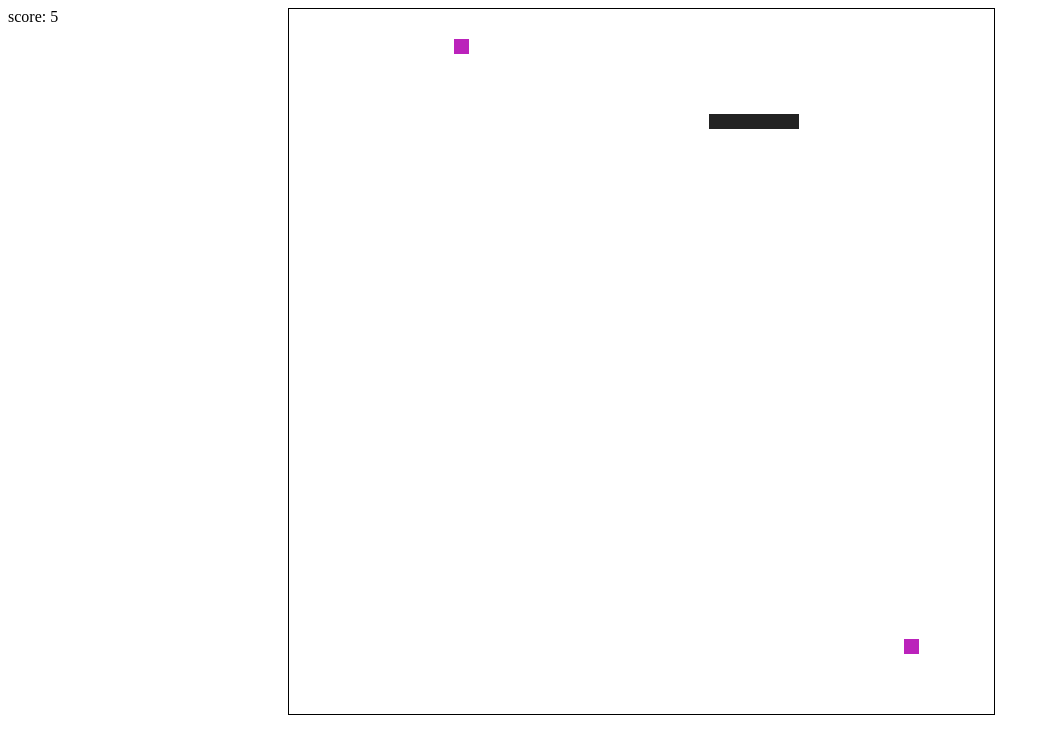
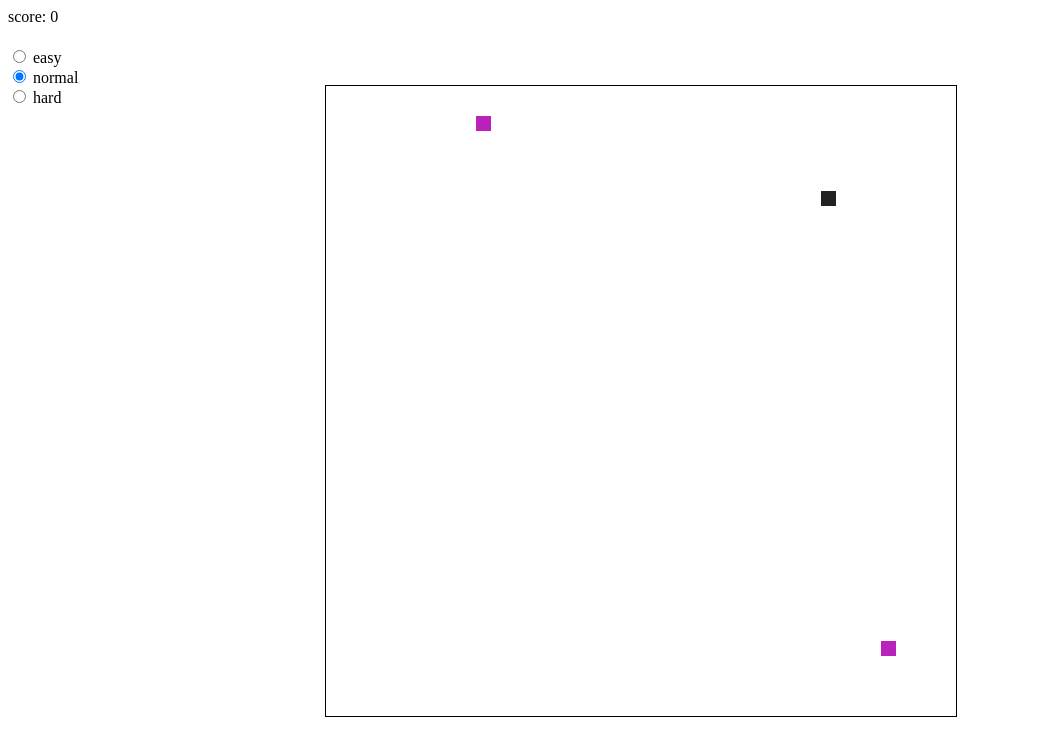
Before and after one commit to zett-8/snake-game, a website with bundled scripts: page index.html in a window 1280 px wide. Both pictures are taken after a click on the button "start". Shown: the whole page, without its empty margins (0-1050 px from the left). Built offline with nearby package versions, Linux system fonts and the light colour scheme.

Commit message:
make render.js

```diff
--- a/index.html
+++ b/index.html
@@ -9,8 +9,23 @@
 <canvas id="field"></canvas>
 <div id="score">score: 0</div>
 <button>start</button>
+<div class="modeSelector">
+    <div>
+        <input type="radio" id="easy" name="mode" value="1" />
+        <label>easy</label>
+    </div>
 
-<script type="module" src="js/another.js"></script>
+    <div>
+        <input type="radio" id="normal" name="mode" value="2" checked />
+        <label>normal</label>
+    </div>
+
+    <div>
+        <input type="radio" id="hard" name="mode" value="3" />
+        <label>hard</label>
+    </div>
+</div>
+
 <script type="module" src="js/main.js"></script>
 </body>
 </html>
--- a/js/main.js
+++ b/js/main.js
@@ -1,79 +1,130 @@
 'use strict'
 
+import { clear, renderField, renderSnake } from './renderer.js'
+
+// @ DOMs
+window.canvas = document.getElementById('field')
+window.ctx = window.canvas.getContext('2d')
+const button = document.querySelector('button')
+const inputs = document.querySelectorAll('input')
+const scoreDiv = document.querySelector('#score')
+
+// @ game parameters
 const SIZE = 15
+let score = 0
 let play = null
 let gameSpeed = 100
-let FIELDSIZE = '705'
-let score = 0
+let FIELDSIZE = 630
+// 1: easy , 2: normal, 3: hard
+let gameMode = 2
 let vector = { d: 'ArrowRight', x: SIZE, y: 0 }
-const canvas = document.getElementById('field')
-const ctx = canvas.getContext('2d')
-const button = document.querySelector('button')
-const scoreDiv = document.querySelector('#score')
-
-let baits = [{ x: 0, y: 0 }, { x: 0, y: 0}]
-const snake = [
-  { x: 75, y: 105 },
-  { x: 60, y: 105 },
-  { x: 45, y: 105 },
-  { x: 30, y: 105 },
-  { x: 15, y: 105 },
-  { x: 0, y: 105 },
-]
 
 
-const renderField = () => {
-  canvas.style.position = 'absolute'
-  canvas.style.left = '50%'
-  canvas.style.marginLeft = `-${String((FIELDSIZE / 2))}px`
+// @ snake and baits
+let baits = { num: 2, data: [] }
+let snake = [{ x: 75, y: 105 }]
 
-  canvas.width = FIELDSIZE
-  canvas.height = FIELDSIZE
+const settings = {
+  speed: () => {
+    switch (gameMode) {
+      case 1:
+        return 100
 
-  canvas.style.border = '1px black solid'
+      case 2:
+        return 100
+
+      case 3:
+        return 50
+    }
+  },
+  baitNum: () => {
+    switch (gameMode) {
+      case 1:
+        return 4
+
+      case 2:
+        return 2
+
+      case 3:
+        return 1
+    }
+  }
 }
 
-const renderSnake = () => {
-  ctx.fillStyle = '#222'
-  snake.forEach(s => ctx.fillRect(s.x, s.y, SIZE, SIZE))
+const initGame = () => {
+  score = 0
+  gameSpeed = settings.speed()
+  vector = { d: 'ArrowRight', x: SIZE, y: 0 }
+
+  baits = { num: settings.baitNum(), data: [] }
+  snake = [{ x: 75, y: 105 }]
+
+  renderField(FIELDSIZE)
+  makeBait()
+  renderUpdate()
+}
+
+
+
+
+
+
+const gameRoutine = () => {
+  clear()
+  moveSnake()
+  renderUpdate()
+  gameWatcher()
 }
 
 
 button.onclick = () => {
+  initGame()
   play = setInterval(() => {
-    clear()
-    moveSnake()
-    renderUpdate()
-    gameWatcher()
+    gameRoutine()
   }, gameSpeed)
 
   button.style.visibility = 'hidden'
 }
 
+inputs.forEach(i => {
+  i.addEventListener('change', e => {
+    gameMode = parseInt(e.target.value, 10)
+  })
+})
 
-window.onload = () => {
+window.onload = function() {
+  console.log('onload', this.canvas)
   document.onkeydown = handleKeyPress
-  renderField()
-  makeBait()
-  renderUpdate()
+  renderField(FIELDSIZE)
 }
 
 const renderUpdate = () => {
   renderBait()
-  renderSnake()
+  renderSnake(snake, SIZE)
 }
 
-const clear = () => {
-  ctx.clearRect(0, 0, canvas.width, canvas.height)
-}
+
 
 const moveSnake = () => {
   const next = JSON.parse(JSON.stringify(snake[0]))
   next.x += vector.x
   next.y += vector.y
 
-  if (next.x === baits.x && next.y === baits.y) {
+  const willBiteBait = n => {
+    return baits.data.some(b => b.x === n.x && b.y === n.y)
+  }
+
+  if (willBiteBait(next)) {
     snake.unshift(next)
+    baits.data = baits.data.filter(b => b.x !== next.x && b.y !== next.y)
+    if (gameMode === 2) {
+      gameSpeed -= 1
+      clearInterval(play)
+      play = setInterval(() => {
+        gameRoutine()
+      }, gameSpeed)
+    }
+
     makeBait()
   } else if (willBiteItself(next)) {
     gameOver()
@@ -84,32 +135,27 @@ const moveSnake = () => {
 }
 
 const makeBait = () => {
-  const newBait = []
-
   const newCoordinate = () => {
-    const x = Math.floor(Math.random() * 47) * SIZE
-    const y = Math.floor(Math.random() * 47) * SIZE
+    const x = Math.floor(Math.random() * (FIELDSIZE / SIZE)) * SIZE
+    const y = Math.floor(Math.random() * (FIELDSIZE / SIZE)) * SIZE
 
     return [x, y]
   }
 
   const ableToPut = c => {
-    return baits.every(b => b.x !== c[0] && b.y !== c[1])
+    return baits.data.every(b => b.x !== c[0] && b.y !== c[1])
   }
 
-
-  while (newBait.length < baits.length) {
+  while (baits.data.length < baits.num) {
     const c = newCoordinate()
 
-    if (ableToPut(c)) newBait.push({ x: c[0], y: c[1]})
+    if (ableToPut(c)) baits.data.push({ x: c[0], y: c[1]})
   }
-
-  baits = newBait
 }
 
 const renderBait = () => {
-  ctx.fillStyle = '#b2b'
-  baits.forEach(b => ctx.fillRect(b.x, b.y, SIZE, SIZE))
+  window.ctx.fillStyle = '#b2b'
+  baits.data.forEach(b => window.ctx.fillRect(b.x, b.y, SIZE, SIZE))
 }
 
 const gameWatcher = () => {
@@ -124,7 +170,7 @@ const gameWatcher = () => {
   }
 
   // FIELDSIZE = String(parseInt(FIELDSIZE, 10)  - 1)
-  // renderField()
+  // renderField(canvas, FIELDSIZE)
   // renderUpdate()
 }
 
@@ -135,6 +181,8 @@ const willBiteItself = ({x, y}) => {
 const gameOver = () => {
   clearInterval(play)
   alert('game over')
+  button.textContent = 'restart'
+  button.style.visibility = 'visible'
 }
 
 const handleKeyPress = e => {
--- /dev/null
+++ b/js/renderer.js
@@ -0,0 +1,21 @@
+export const clear = () => {
+  window.ctx.clearRect(0, 0, window.canvas.width, window.canvas.height)
+}
+
+export const renderField = FIELDSIZE => {
+  window.canvas.style.position = 'absolute'
+  window.canvas.style.top = '50%'
+  window.canvas.style.left = '50%'
+  window.canvas.style.marginTop = `-${String(FIELDSIZE / 2)}px`
+  window.canvas.style.marginLeft = `-${String((FIELDSIZE / 2))}px`
+
+  window.canvas.width = FIELDSIZE
+  window.canvas.height = FIELDSIZE
+
+  window.canvas.style.border = '1px black solid'
+}
+
+export const renderSnake = (snake, SIZE) => {
+  window.ctx.fillStyle = '#222'
+  snake.forEach(s => window.ctx.fillRect(s.x, s.y, SIZE, SIZE))
+}
```
Also changed, not shown: js/controller.js (added).
